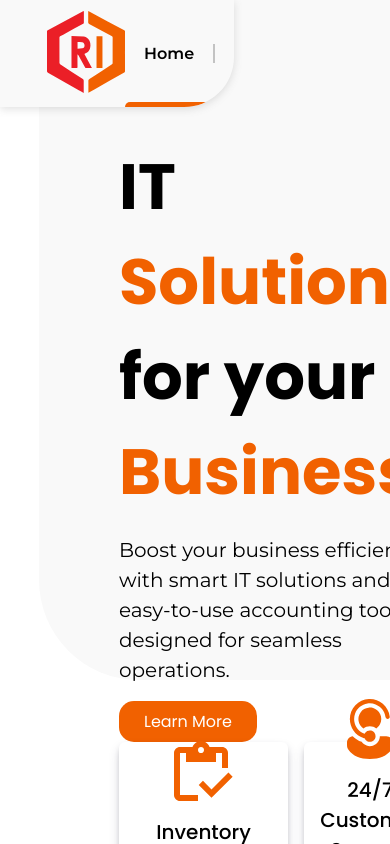
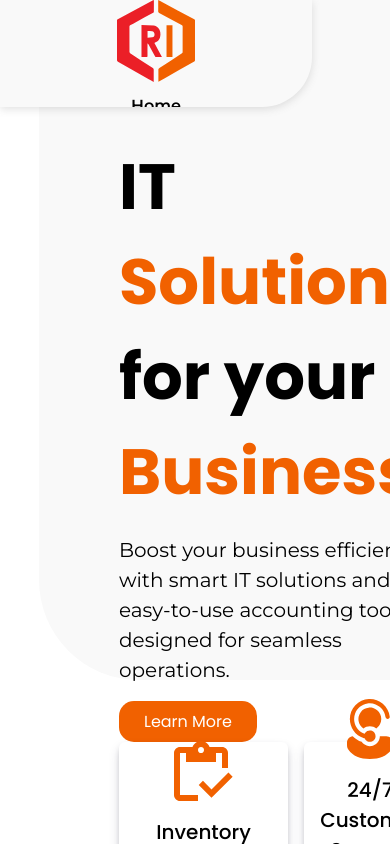
Before and after one commit to Rajiv-Stha/reyansh_infosys, a React (Vite) app in the folder frontend/: page / in a window 390 px wide. Shown: the top 844 px of the page. Built offline with nearby package versions, Linux system fonts and the light colour scheme.

Commit message:
few responsive design done

```diff
--- a/frontend/src/components/aboutUs/aboutUs.module.css
+++ b/frontend/src/components/aboutUs/aboutUs.module.css
@@ -91,3 +91,33 @@
     font-weight: 900;
 
 }
+
+/* media query */
+@media only screen and (min-width: 769px) and (max-width: 992px){
+.aboutUs_wrapper{
+    flex-direction: column;
+    align-items: center;
+    gap: 2rem;
+}
+.logo_wrapper img{
+    height: 180px;
+}
+.aboutUs_content{
+    gap: 1rem;
+    width: 85%;
+}
+.aboutUs_content button{
+    border-radius: 10px;
+    width: 125px;
+    height: 35px;
+    font-size: 16px;
+    height: 40px;
+}
+.logo_wrapper{
+    width: 85%;
+    align-items: flex-start;
+}
+}
+@media screen and (min-width:600px) and (max-width:768px){}
+@media screen and (min-width:480px) and (max-width:599px){}
+@media screen  and (max-width:480px){}
--- a/frontend/src/components/herocard/herocard.module.css
+++ b/frontend/src/components/herocard/herocard.module.css
@@ -30,3 +30,15 @@ font-weight: 400;
 font-size: 12px;
 color: #444444;
 }
+/* media query */
+@media only screen and (min-width: 769px) and (max-width: 992px){
+   .card_wrapper{
+    width: 300px;
+   }
+   .card_textWrapper p{
+    font-size: 14px;
+   }
+}
+@media screen and (min-width:600px) and (max-width:768px){}
+@media screen and (min-width:480px) and (max-width:599px){}
+@media screen  and (max-width:480px){}
--- a/frontend/src/components/herosection/herosection.module.css
+++ b/frontend/src/components/herosection/herosection.module.css
@@ -61,3 +61,30 @@ gap: 2rem;
     display: flex;
     gap: 1rem;
 }
+
+/* media query */
+@media only screen and (min-width: 769px) and (max-width: 992px){
+    .hero_text h1{
+        font-size: 45px;
+    }
+    .hero_text p{
+        font-size: 18px;
+    }
+    .dollar_img{
+        width: 320px;
+        height: 105px;
+    }
+    ._hero_text_po7f2_5 button {
+        border-radius: 10px;
+        width: 120px;
+        height: 37px;
+        font-size: 14px;
+    }
+    .heroCard_container{
+        flex-wrap: wrap;
+        justify-content: center;
+    }
+}
+@media screen and (min-width:600px) and (max-width:768px){}
+@media screen and (min-width:480px) and (max-width:599px){}
+@media screen  and (max-width:480px){}
--- a/frontend/src/components/navbar/navbar.module.css
+++ b/frontend/src/components/navbar/navbar.module.css
@@ -80,3 +80,36 @@
     transition: all 0.3s ease;
   }
    */
+
+   @media (max-width: 992px) {
+    .navbar_container {
+      width: 80%;
+    }
+  }
+
+  @media (max-width: 768px) {
+    .navbar_container {
+      flex-direction: column;
+      align-items: center;
+    }
+    .navList {
+      flex-direction: column;
+      gap: 10px;
+    }
+  }
+
+  @media (max-width: 480px) {
+    .navbar_content {
+      flex-direction: column;
+      align-items: center;
+    }
+    .navList {
+      flex-direction: column;
+      width: 100%;
+      text-align: center;
+    }
+    .navList li {
+      padding: 10px 0;
+      border: none;
+    }
+  }
--- a/frontend/src/components/ourService/ourservice.module.css
+++ b/frontend/src/components/ourService/ourservice.module.css
@@ -36,3 +36,18 @@
     font-size: 32px;
 
 }
+
+
+/* media query */
+@media only screen and (min-width: 769px) and (max-width: 992px){
+    .ourService_container{
+        gap: 1rem;
+    }
+    .ourservice_card_container{
+        width: 90%;
+        gap: 2rem;
+    }
+    }
+    @media screen and (min-width:600px) and (max-width:768px){}
+    @media screen and (min-width:480px) and (max-width:599px){}
+    @media screen  and (max-width:480px){}
--- a/frontend/src/pages/homepage/homepage.module.css
+++ b/frontend/src/pages/homepage/homepage.module.css
@@ -15,3 +15,18 @@
     padding: 2rem 5rem;
     height: 573px;
 }
+
+
+/* media query */
+@media only screen and (min-width: 769px) and (max-width: 992px){
+   .homepage_content{
+    padding: 2rem;
+    width: 95%;
+    height: auto;
+    background-color: white;
+    gap: 1.3rem;
+   }
+}
+@media screen and (min-width:600px) and (max-width:768px){}
+@media screen and (min-width:480px) and (max-width:599px){}
+@media screen  and (max-width:480px){}
```
Also changed, not shown: 1 other file (tests, documents, lock files or other folders).
